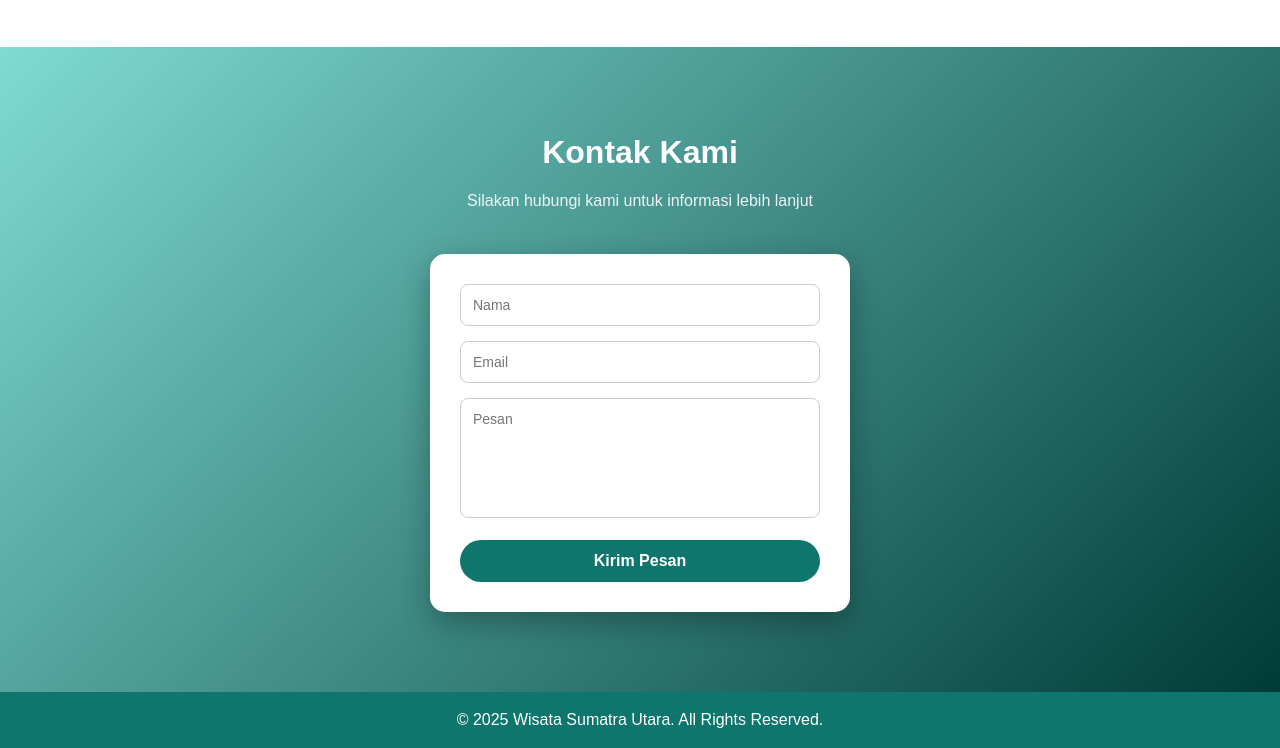
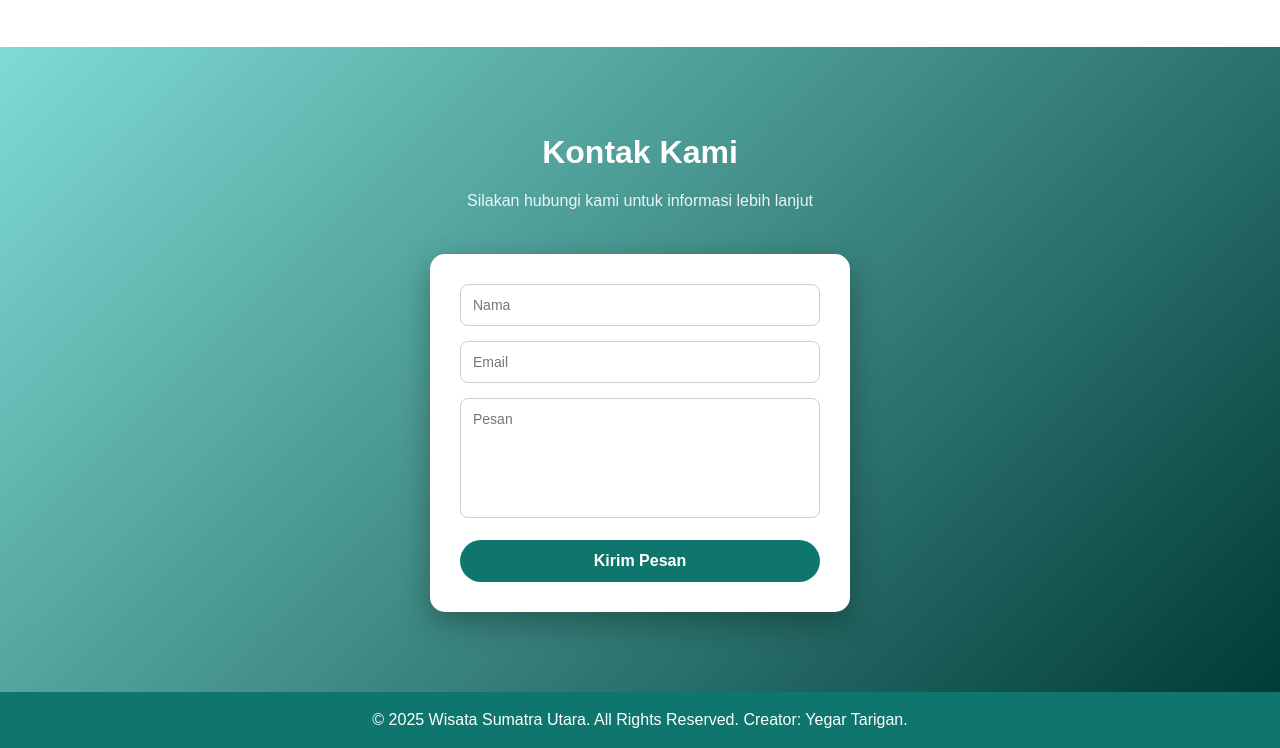
Before and after one commit to 2511033-glitch/WISATA-SUMUT, a plain HTML site: page index.html in a window 1280 px wide. Shown: the part 2165-2913 px from the top of the page. Drawn offline with Linux system fonts and the light colour scheme.

Commit message:
Update index.html

```diff
--- a/index.html
+++ b/index.html
@@ -191,7 +191,7 @@ form.addEventListener("submit", function(e) {
     FOOTER
     ========================= -->
     <footer>
-        <p>&copy; 2025 Wisata Sumatra Utara. All Rights Reserved.</p>
+        <p>&copy; 2025 Wisata Sumatra Utara. All Rights Reserved. Creator: Yegar Tarigan.</p>
     </footer>
 
 </body>
```
